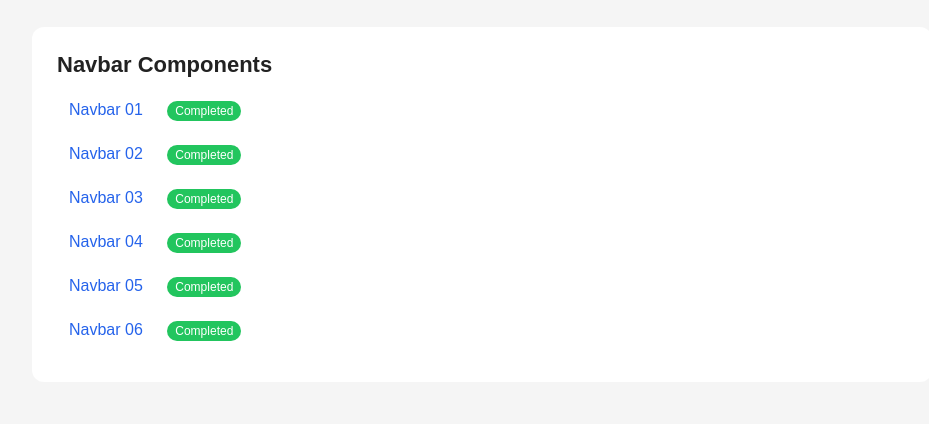
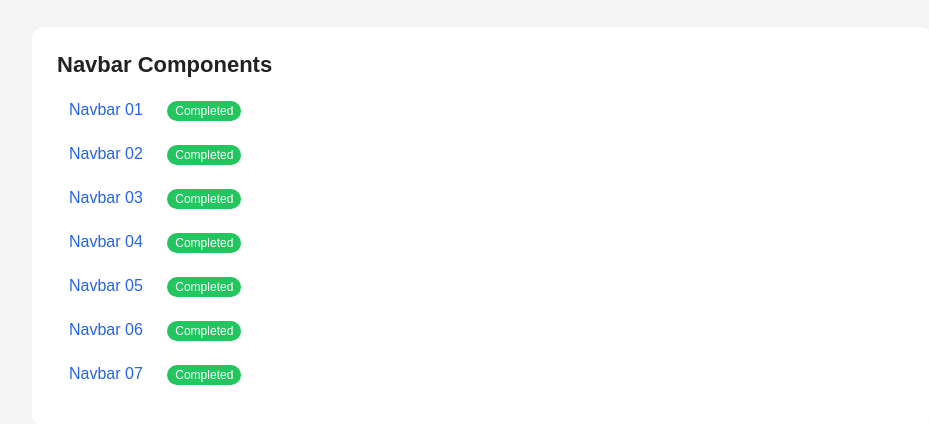
Before and after one commit to Douzandeh/frontend-ui-practice, a plain HTML site: page index.html in a window 1280 px wide. Shown: the part 108-532 px from the top of the page, without its empty margins (158-1087 px from the left). Drawn offline with Linux system fonts and the light colour scheme.

Commit message:
feat/navbar-07

```diff
--- a/index.html
+++ b/index.html
@@ -44,6 +44,10 @@
             <a href="./navbars/navbar-06/index.html"> Navbar 06 </a>
             <span class="badge completed">Completed</span>
           </li>
+          <li>
+            <a href="./navbars/navbar-07/index.html"> Navbar 07 </a>
+            <span class="badge completed">Completed</span>
+          </li>
         </ul>
       </div>
     </div>
```
